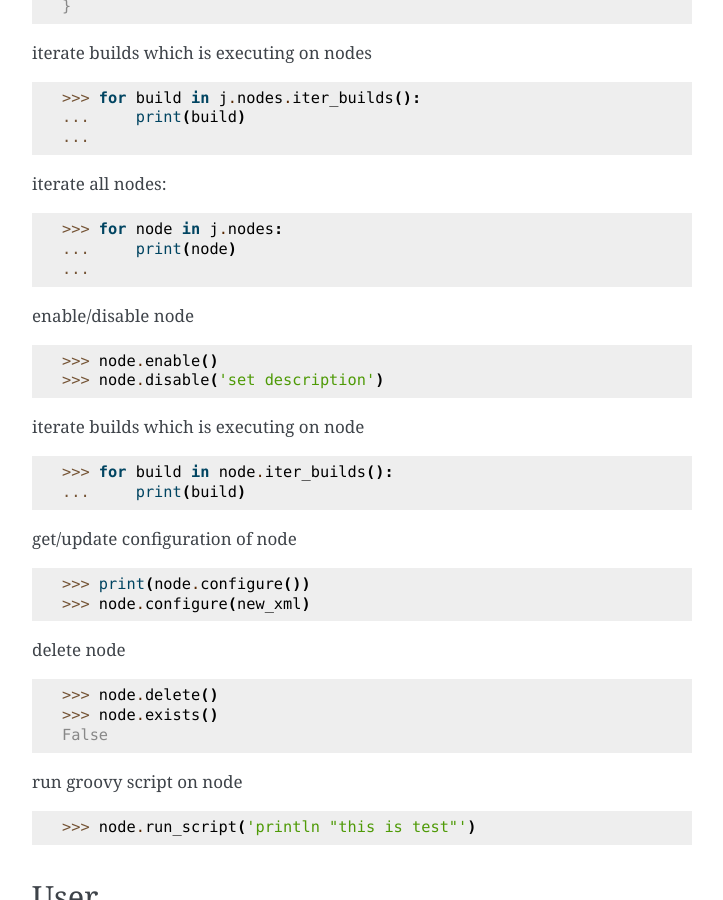
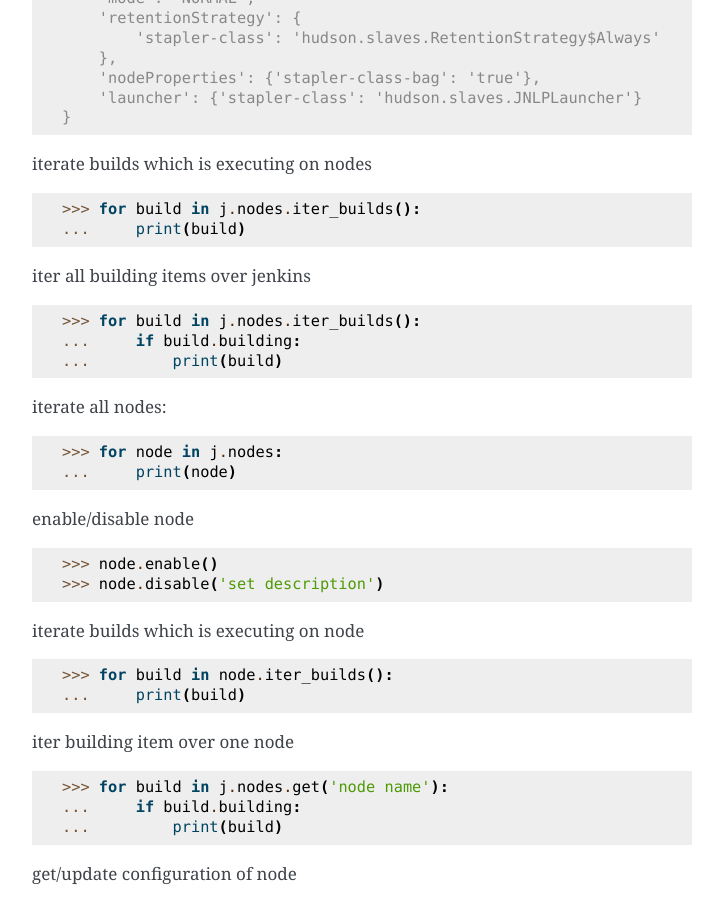
Before and after one commit to joelee2012/api4jenkins, a Sphinx documentation site: the page built from docs/source/user/example.rst, in a window 1280 px wide and 900 px high, scrolled down 13624 px. Shown: the whole window, without its empty margins (388-1111 px from the left). Built offline with Sphinx 7.4.7, drawn with Linux system fonts in a browser that asks for light colours; pages that are not in the unit, such as notebooks, are missing from menus; some of the changed text lies outside the part shown.

Commit message:
add more example

```diff
--- a/docs/source/user/example.rst
+++ b/docs/source/user/example.rst
@@ -502,6 +502,11 @@ get build from queue item
 
     >>> build = item.get_build()
 
+get build from queue item until build is avaliable:
+
+    >>> while not item.get_build():
+    ...     time.sleep(1)
+
 cancel item
 
     >>> item.cancel()
@@ -601,13 +606,17 @@ iterate builds which is executing on nodes
 
     >>> for build in j.nodes.iter_builds():
     ...     print(build)
-    ...
+
+iter all building items over jenkins
+
+    >>> for build in j.nodes.iter_builds():
+    ...     if build.building:
+    ...         print(build)
 
 iterate all nodes:
 
     >>> for node in j.nodes:
     ...     print(node)
-    ...
 
 enable/disable node
 
@@ -618,6 +627,12 @@ iterate builds which is executing on node
 
     >>> for build in node.iter_builds():
     ...     print(build)
+
+iter building item over one node
+
+    >>> for build in j.nodes.get('node name'):
+    ...     if build.building:
+    ...         print(build)
 
 get/update configuration of node
 
```
